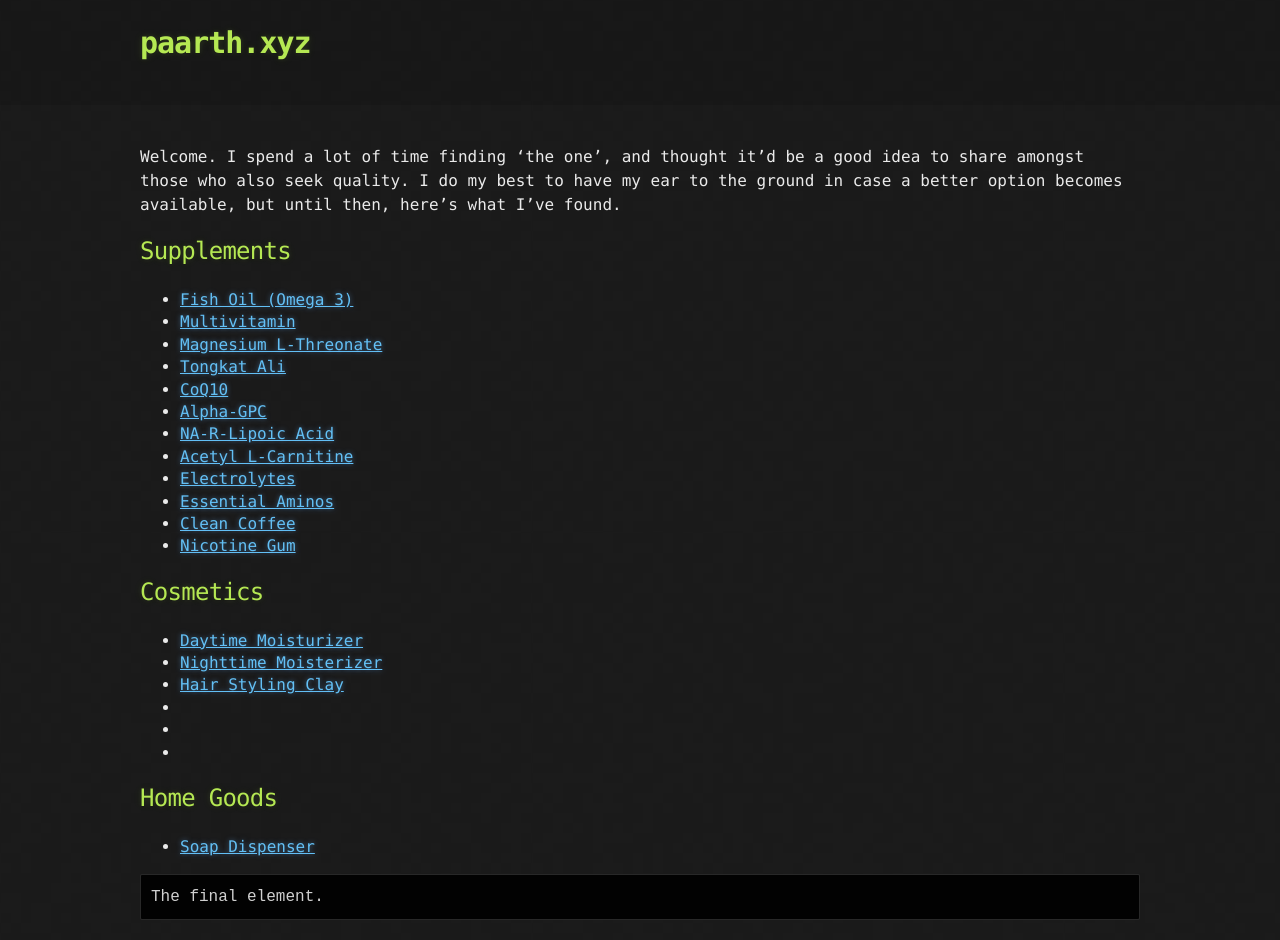
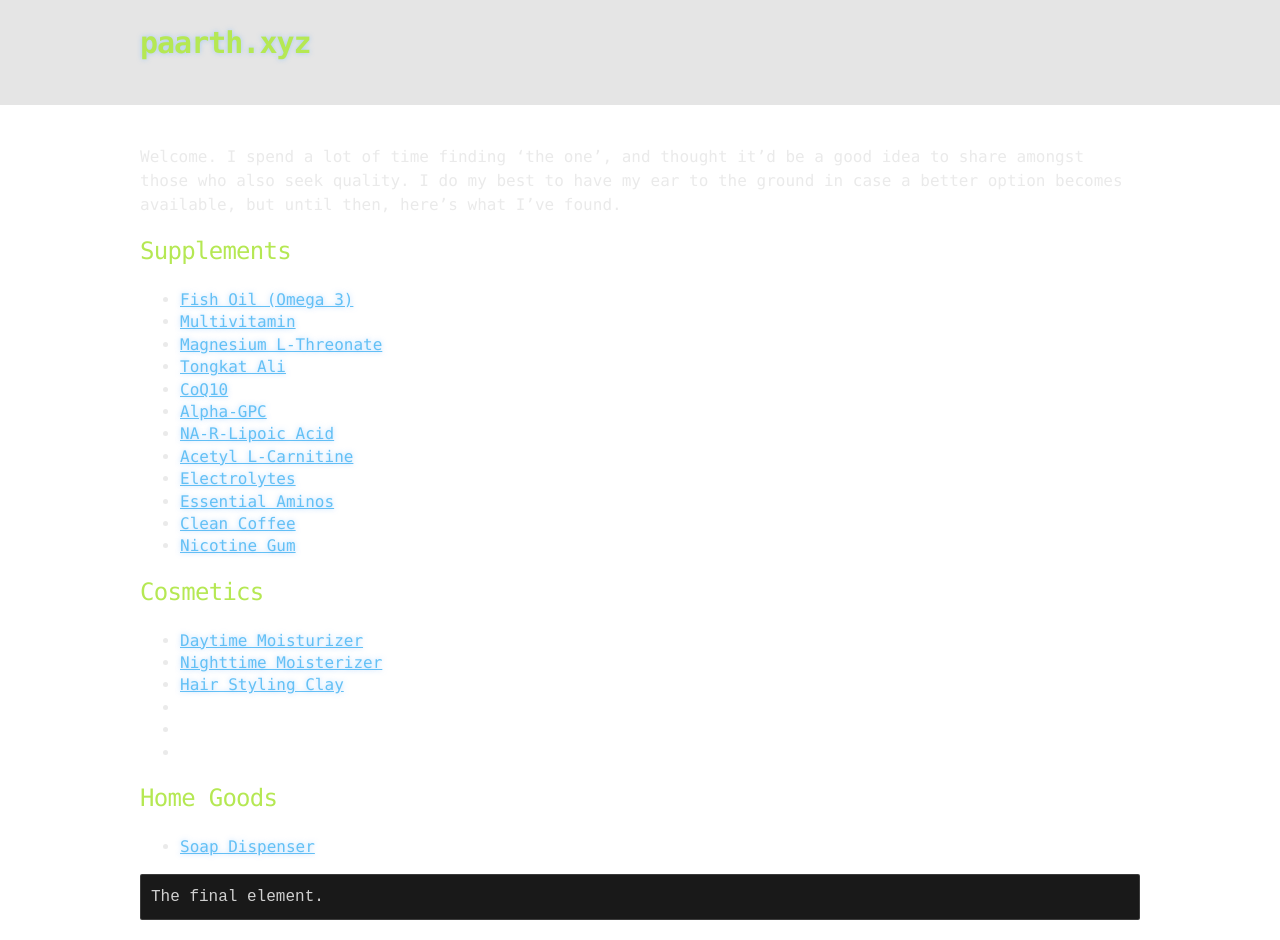
Before and after one commit to paarthxx/xyz, a Jekyll site: the page built from index.md, in a window 1280 px wide. Built offline with Jekyll 4.4.1, drawn with Linux system fonts in a browser that asks for light colours; the repository's description, which GitHub fills in, is left out.

Commit message:
Update jekyll-theme-hacker.scss

```diff
--- a/_sass/jekyll-theme-hacker.scss
+++ b/_sass/jekyll-theme-hacker.scss
@@ -17,7 +17,7 @@ $container-max-width: 1000px;
 body {
   margin: 0;
   padding: 0;
-  background: $body-background url("../images/bkg.png") 0 0;
+  // background: $body-background url("../images/bkg.png") 0 0;
   color: $body-foreground;
   font-size: 16px;
   line-height: 1.5;
@@ -64,9 +64,9 @@ header h1 {
   font-weight: bold;
   font-family: Monaco, "Bitstream Vera Sans Mono", "Lucida Console", Terminal, monospace;
   color: $conifer;//$header;
-  text-shadow: 0 1px 1px rgba(0, 0, 0, 0.1),
-               0 0 5px rgba(181, 232, 83, 0.1),
-               0 0 10px rgba(181, 232, 83, 0.1);
+  // text-shadow: 0 1px 1px rgba(0, 0, 0, 0.1),
+  //              0 0 5px rgba(181, 232, 83, 0.1),
+  //              0 0 10px rgba(181, 232, 83, 0.1);
   letter-spacing: -1px;
   -webkit-font-smoothing: antialiased;
   @include media-max-width($container-max-width) {
@@ -107,9 +107,9 @@ h1, h2, h3, h4, h5, h6 {
   font-family: Monaco, "Bitstream Vera Sans Mono", "Lucida Console", Terminal, monospace;
   color: $header;
   letter-spacing: -0.03em;
-  text-shadow: 0 1px 1px rgba(0, 0, 0, 0.1),
-               0 0 5px rgba(181, 232, 83, 0.1),
-               0 0 10px rgba(181, 232, 83, 0.1);
+  // text-shadow: 0 1px 1px rgba(0, 0, 0, 0.1),
+  //              0 0 5px rgba(181, 232, 83, 0.1),
+  //              0 0 10px rgba(181, 232, 83, 0.1);
 }
 
 #main_content h1 {
```
